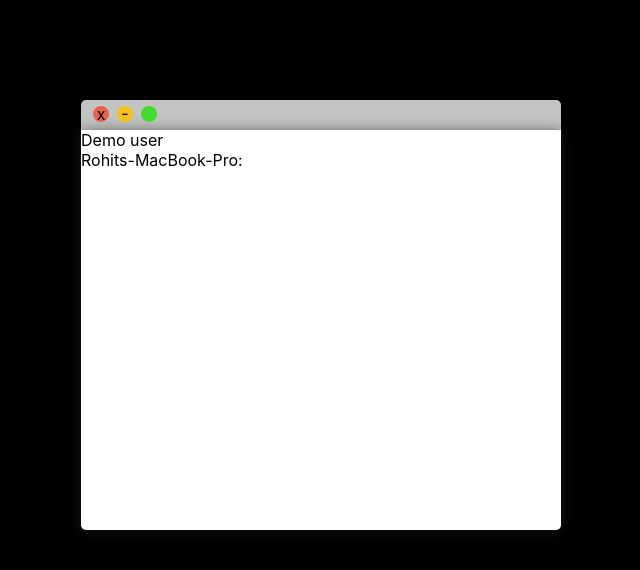
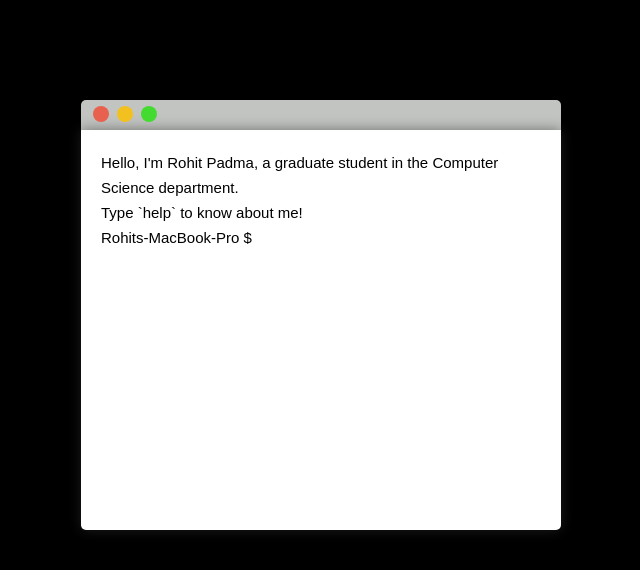
Before and after one commit to rpadma/React-Console, a React (Create React App) app: page / in a window 1280 px wide. Shown: the top 570 px of the page, without its empty margins (319-959 px from the left). Built offline with nearby package versions, Linux system fonts and the light colour scheme.

Commit message:
Basic commands with minor issues

```diff
--- a/public/index.html
+++ b/public/index.html
@@ -31,18 +31,23 @@
         <svg height="25" width="100">
             <g>
                 <circle cx="20" cy="14" r="8" fill="#e8604e" />
-                <text x="20" y="14" text-anchor="middle" stroke-width-"1px"  dy=".35em" >x</text>
+                <text x="20" y="14" text-anchor="middle" stroke-width-"1px"  dy=".35em" ></text>
             </g>
             <g>
                 <circle cx="44" cy="14" r="8" fill="#f2c11f" />
-                <text x="44" y="14" text-anchor="middle" stroke-width="2px" dy=".3em">-</text>
+                <text x="44" y="14" text-anchor="middle" stroke-width="2px" dy=".3em"></text>
             </g>
                 <circle cx="68" cy="14" r="8" fill="#44db30" />
         </svg>
     </div>
     <div id='terminalbody' class='container'>
-    <div id="root"></div>
-    <div>Rohits-MacBook-Pro:</div>
+        <div class="holder">
+            <div id="content">
+                <div id="root"></div>
+            </div>
+          </div>
+
+
   </div>
 </div>
   </body>
--- a/src/App.css
+++ b/src/App.css
@@ -26,3 +26,16 @@
   from { transform: rotate(0deg); }
   to { transform: rotate(360deg); }
 }
+
+.textstyle
+{
+  font-size: 15px;
+  font-family: sans-serif;
+}
+
+p{
+  margin: 0px;
+  line-height: 25px;
+  font-size: 15px;
+  font-family: sans-serif;
+}
--- a/src/App.js
+++ b/src/App.js
@@ -1,13 +1,157 @@
 import React, { Component } from 'react';
+import ReactDOM from 'react-dom';
 import logo from './logo.svg';
 import './App.css';
 
 class App extends Component {
-  render() {
-    return (
-      <div>Demo user</div>
-    );
+
+
+  constructor(props)
+  {
+    super(props);
+    this.inputClick=this.inputClick.bind(this);
+    this.handleInput=this.handleInput.bind(this);
+    this.clearHistory=this.clearHistory.bind(this);
+    this.addHistory=this.addHistory.bind(this);
+    this.ViewLink=this.ViewLink.bind(this);
+    this.registerCommands=this.registerCommands.bind(this);
+    this.showHelp=this.showHelp.bind(this);
+    this.showIntroMsg=this.showIntroMsg.bind(this);
+
+
+this.state={ commands:{},
+             history:[],
+             prompt: 'Rohits-MacBook-Pro $ ',
+             term:''
+            };
+  }
+
+  handleInput(e) {
+   if (e.key === "Enter") {
+
+        var input_text = e.target.value;
+        var input_array = input_text.split(' ');
+        var input = input_array[0];
+        var arg = input_array[1];
+        var command = this.state.commands[input];
+
+        this.addHistory(this.state.prompt + " " + input_text);
+
+        this.setState={term:e.target.value};
+
+        if (command === undefined) {
+            this.addHistory("sh: command not found: " + input);
+        } else {
+            command(input_text);
+        }
+        this.clearInput();
+    }
+}
+
+
+componentDidMount() {
+ //var term = this.refs.term.getDOMNode();
+
+// var term= ReactDOM.findDOMNode(this.refs.term)
+ this.registerCommands();
+ this.showIntroMsg();
+ this.term.focus();
+
+}
+
+componentDidUpdate() {
+ //var el = ReactDOM.findDOMNode(this.refs.term);
+ var container = document.getElementById("terminalbody");
+ container.scrollTop = this.term.scrollHeight;
+}
+
+
+ViewLink(link) {
+  return function() {
+    window.open(link, '_blank');
   }
 }
 
+addHistory(output) {
+  var history = this.state.history;
+  history.push(output)
+  this.setState={
+    'history': history
+  };
+}
+
+clearHistory() {
+  alert('before clear'+this.state.history);
+  var history = this.state.history;
+
+  this.setState={ 'history': [] };
+
+  alert('after clear'+this.state.history);
+}
+
+registerCommands() {
+  this.setState({
+    commands: {
+      'clear' : this.clearHistory,
+      'help'  : this.showHelp,
+      'github': this.ViewLink('https://github.com/rpadma'),
+      'portfolio': this.ViewLink('http://rohitpadma.me'
+    )
+    }
+  });
+}
+
+  showIntroMsg(){
+
+    this.addHistory("Hello, I'm Rohit Padma, a graduate student in the Computer Science department.");
+    this.addHistory("Type `help` to know about me!");
+  }
+
+  inputClick() {
+    //var term = React.getDOMNode(this.refs.term);
+    //var term=this.props.termr;
+   // this.termr.focus();
+
+  }
+
+ clearInput() {
+    //this.refs.term.getDOMNode().value = "";
+    //this.setState={term:''};
+    this.setState={term:''};
+    this.term=" ";
+
+}
+
+showHelp() {
+  this.addHistory("help - this  is help text");
+  this.addHistory("github - view github profile");
+  this.addHistory("portfolio - view my portfolio");
+  this.addHistory("clear - clear screen");
+
+
+}
+
+
+  render(){
+
+ let output = this.state.history.map(function(op,i) {
+     return <p  key={i}>{op}</p>
+  });
+
+    return(
+      <div className='input-area' onClick={this.inputClick}>
+
+       {output}
+
+      <p>
+        <span className='textstyle'>{this.state.prompt}</span>
+        <input type="text" className='textstyle' onKeyPress={this.handleInput}  ref={(input) => { this.term = input; }}   />
+      </p>
+    </div>
+
+    );
+  }
+
+}
+
 export default App;
--- a/src/index.css
+++ b/src/index.css
@@ -32,3 +32,25 @@ box-shadow:         0px 0px 13px 0px rgba(50, 50, 50, 0.59);
 overflow: hidden;
 
 }
+
+input[type=text]{
+  border: none;
+  padding: 0;
+  outline: none;
+  font-family: sans-serif;
+}
+
+input[type=text]:focus {
+  border: none;
+  padding: 0;
+  outline: none;
+  font-family: sans-serif;
+
+}
+#content {
+  padding: 20px;
+  height: 100%;
+}
+.holder {
+  overflow: auto;
+}
```
